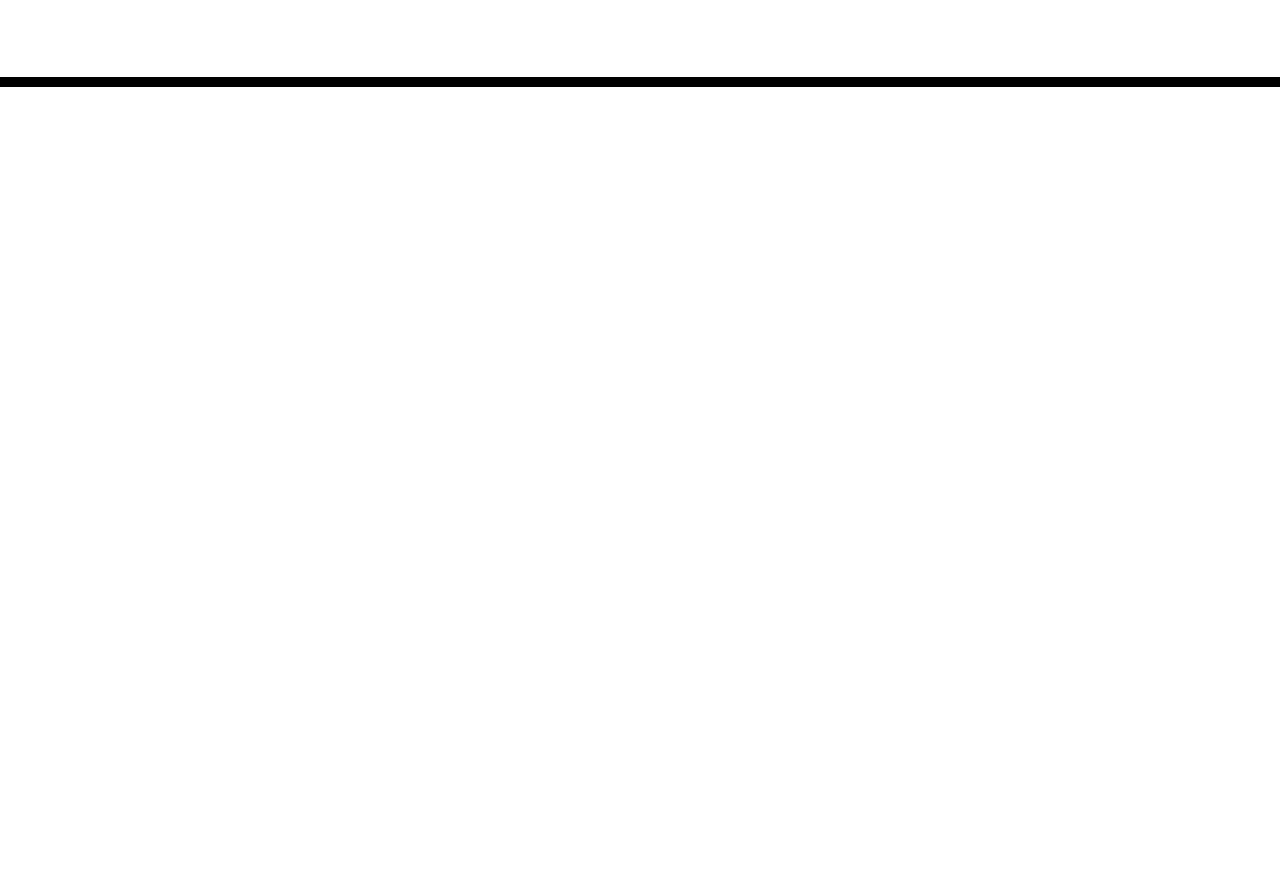
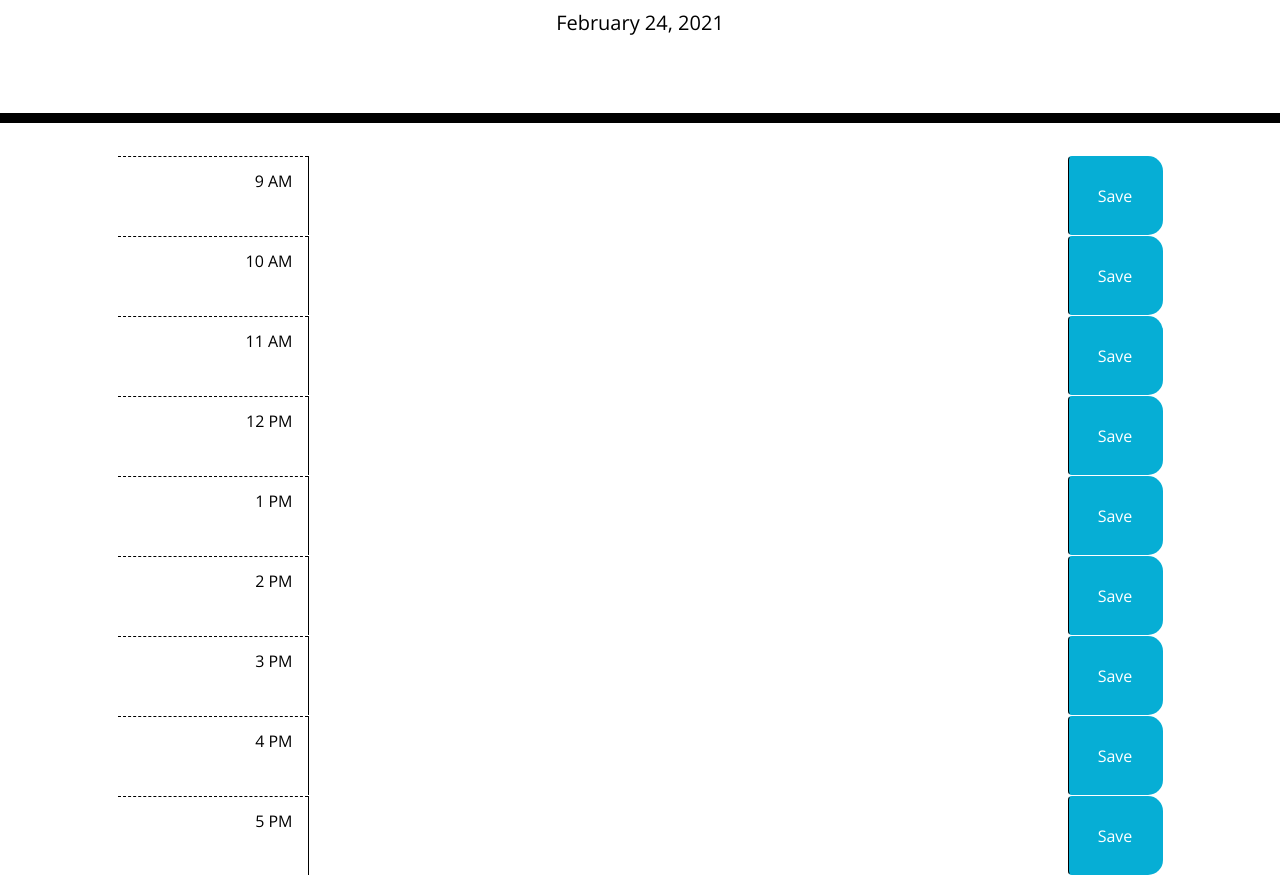
Before and after one commit to naisthorpe/js-daily-planner, a plain HTML site: page index.html in a window 1280 px wide. Shown: the part 181-1056 px from the top of the page. Before the commit the page ends 800 px from the top, so only its background shows below. Drawn offline with nearby package versions, Linux system fonts and the light colour scheme.

Commit message:
Begin setup of time blocks and make current date display on jumbotron

```diff
--- a/assets/js/script.js
+++ b/assets/js/script.js
@@ -0,0 +1,18 @@
+var currentDate = moment().format("MMMM D, YYYY");
+$("#currentDay").text(currentDate);
+
+var relativeTime = $(".hour");
+
+console.log(relativeTime);
+
+var currentHour = moment().format("h A");
+
+var input = $("#input");
+
+console.log(input);
+
+// if (relativeTime < currentHour) {
+//     input.attr("class", "past");
+// } else {
+//     console.log("fuk u");
+// }
--- a/index.html
+++ b/index.html
@@ -30,9 +30,82 @@
     </header>
     <div class="container">
       <!-- Timeblocks go here -->
+      <div class="row justify-content-center">
+        <div class="col-2 text-right hour">
+          9 AM
+        </div>
+        <!-- input goes here -->
+        <textarea id="input" class="col-8"></textarea>
+        <button type="button" class="btn col-1 saveBtn">Save</button>
+      </div>
+      <div class="row justify-content-center">
+        <div class="col-2 text-right hour">
+          10 AM
+        </div>
+        <!-- input goes here -->
+        <textarea id="input" class="col-8"></textarea>
+        <button type="button" class="btn col-1 saveBtn">Save</button>
+      </div>
+      <div class="row justify-content-center">
+        <div class="col-2 text-right hour">
+          11 AM
+        </div>
+        <!-- input goes here -->
+        <textarea id="input" class="col-8"></textarea>
+        <button type="button" class="btn col-1 saveBtn">Save</button>
+      </div>
+      <div class="row justify-content-center">
+        <div class="col-2 text-right hour">
+          12 PM
+        </div>
+        <!-- input goes here -->
+        <textarea id="input" class="col-8"></textarea>
+        <button type="button" class="btn col-1 saveBtn">Save</button>
+      </div>
+      <div class="row justify-content-center">
+        <div class="col-2 text-right hour">
+          1 PM
+        </div>
+        <!-- input goes here -->
+        <textarea id="input" class="col-8"></textarea>
+        <button type="button" class="btn col-1 saveBtn">Save</button>
+      </div>
+      <div class="row justify-content-center">
+        <div class="col-2 text-right hour">
+          2 PM
+        </div>
+        <!-- input goes here -->
+        <textarea id="input" class="col-8"></textarea>
+        <button type="button" class="btn col-1 saveBtn">Save</button>
+      </div>
+      <div class="row justify-content-center">
+        <div class="col-2 text-right hour">
+          3 PM
+        </div>
+        <!-- input goes here -->
+        <textarea id="input" class="col-8"></textarea>
+        <button type="button" class="btn col-1 saveBtn">Save</button>
+      </div>
+      <div class="row justify-content-center">
+        <div class="col-2 text-right hour">
+          4 PM
+        </div>
+        <!-- input goes here -->
+        <textarea id="input" class="col-8"></textarea>
+        <button type="button" class="btn col-1 saveBtn">Save</button>
+      </div>
+      <div class="row justify-content-center">
+        <div class="col-2 text-right hour">
+          5 PM
+        </div>
+        <!-- input goes here -->
+        <textarea id="input" class="col-8"></textarea>
+        <button type="button" class="btn col-1 saveBtn">Save</button>
+      </div>
     </div>
 
     <script src="https://cdnjs.cloudflare.com/ajax/libs/jquery/3.2.1/jquery.min.js"></script>
     <script src="https://cdnjs.cloudflare.com/ajax/libs/moment.js/2.24.0/moment.min.js"></script>
+    <script src="assets/js/script.js"></script>
   </body>
 </html>
```
Also changed, not shown: assets/css/style.css (line endings or trailing spaces).
